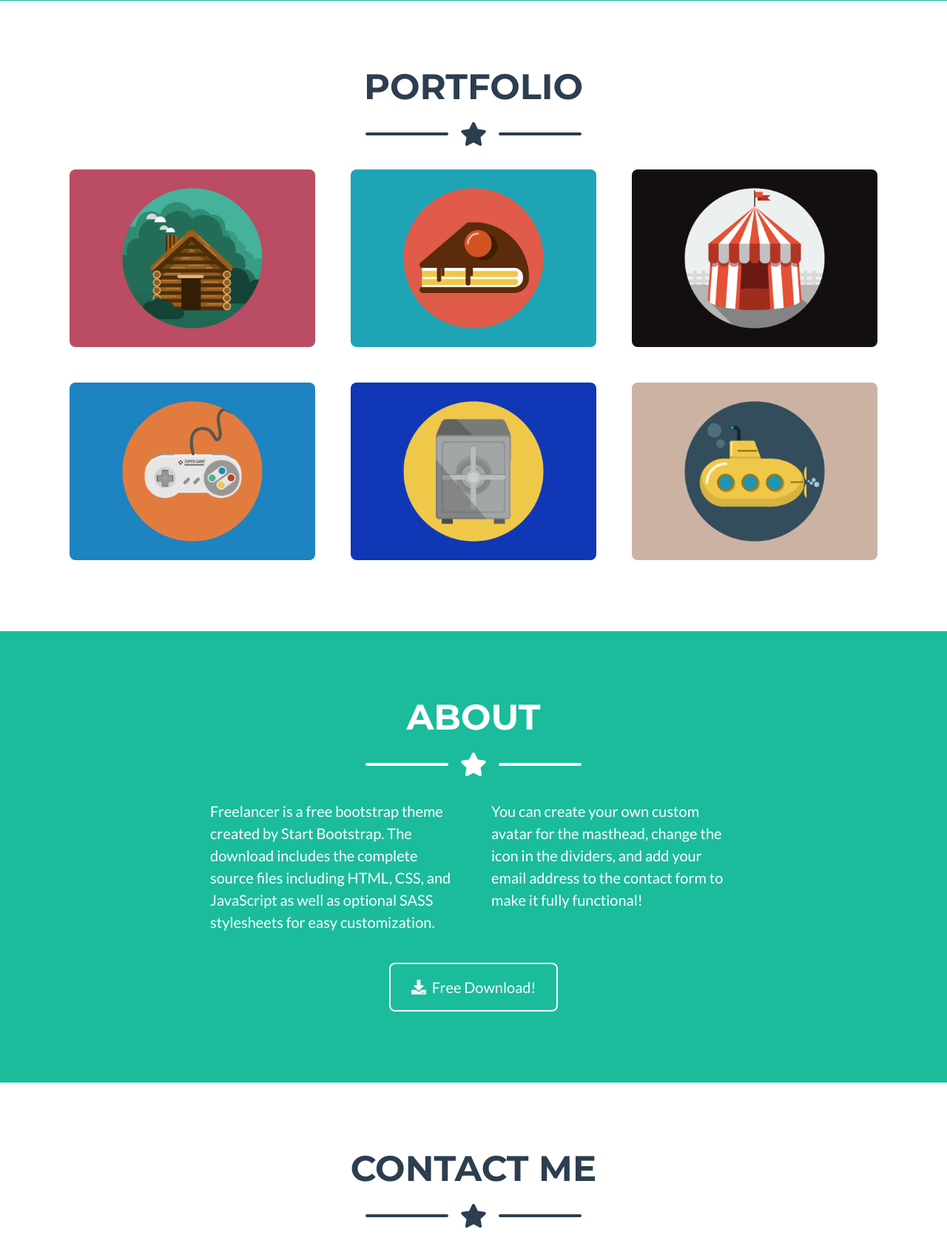
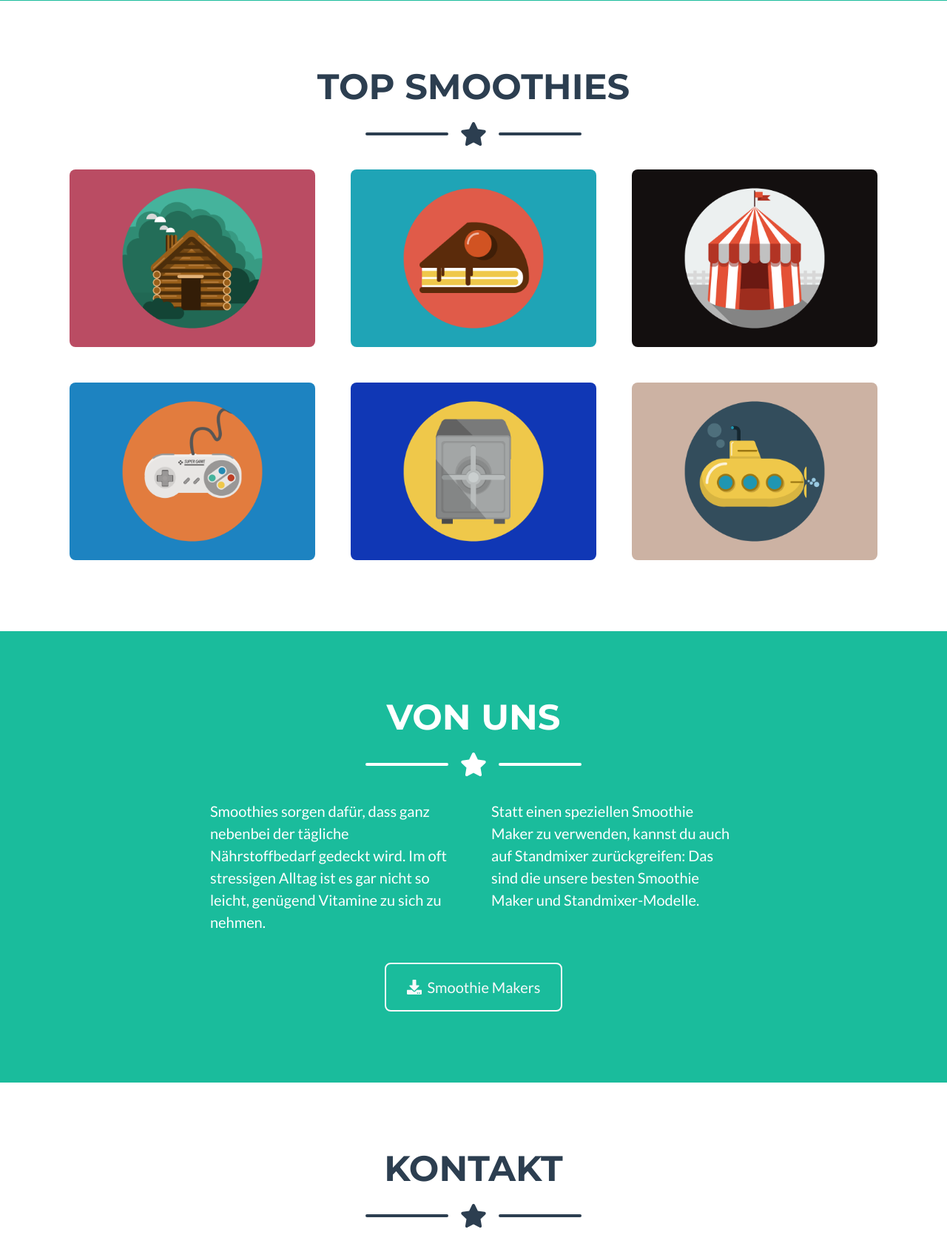
Before and after one commit to zoepeffer/smoothie_makers_recipe_site_part_2_pdo, a PHP site: page / in a window 1280 px wide. Shown: the part 767-2459 px from the top of the page at 74% size. Run offline with PHP 8.4, Linux system fonts and the light colour scheme; some libraries are stand-ins or nearby versions.

```diff
--- a/templates/grundgeruest.html
+++ b/templates/grundgeruest.html
@@ -11,7 +11,7 @@
   <link href="https://fonts.googleapis.com/css?family=Montserrat:400,700" rel="stylesheet" type="text/css" />
   <link href="https://fonts.googleapis.com/css?family=Lato:400,700,400italic,700italic" rel="stylesheet" type="text/css" />
   <!-- Core theme CSS (includes Bootstrap)-->
-  <link type="text/css" rel="stylesheet" href="../css/formatierungen.css" />
+  <link type="text/css" rel="stylesheet" href="css/formatierungen.css" />
 </head>
 
 <body id="page-top">
@@ -26,8 +26,7 @@
                       <li class="nav-item mx-0 mx-lg-1"><a class="nav-link py-3 px-0 px-lg-3 rounded js-scroll-trigger" href="index.php?action=smoothie_suchen">Suchen</a></li>
                       <li class="nav-item mx-0 mx-lg-1"><a class="nav-link py-3 px-0 px-lg-3 rounded js-scroll-trigger" href="index.php?action=smoothie_schreiben">Schreiben</a></li>
                       <li class="nav-item mx-0 mx-lg-1"><a class="nav-link py-3 px-0 px-lg-3 rounded js-scroll-trigger" href="index.php?action=smoothie_bearbeiten">Bearbeiten</a></li>
-                      <li class="nav-item mx-0 mx-lg-1"><a class="nav-link py-3 px-0 px-lg-3 rounded js-scroll-trigger" >__#__LOGIN__#__</a></li>
-                      <li class="nav-item mx-0 mx-lg-1"><a class="nav-link py-3 px-0 px-lg-3 rounded js-scroll-trigger" >__#__LOGOUT__#__</a></li>
+                      <li class="nav-item mx-0 mx-lg-1"><a class="nav-link py-3 px-0 px-lg-3 rounded js-scroll-trigger">__#__LOGOUT__#__</a></li>
                   </ul>
               </div>
           </div>
@@ -35,7 +34,7 @@
   <!-- Masthead-->
   <header class="masthead bg-primary text-white text-center">
     <div class="container d-flex align-items-center flex-column">
-      <!-- Masthead Avatar Image--><img class="masthead-avatar mb-5" src="assets/img/avataaars.svg" alt="" /><!-- Masthead Heading-->
+      <!-- Masthead Avatar Image--><img class="masthead-avatar mb-5" src="templates/assets/img/avataaars.svg" alt="" /><!-- Masthead Heading-->
       <h1 class="masthead-heading text-uppercase mb-0">Smoothie Makers</h1>
       <!-- Icon Divider-->
       <div class="divider-custom divider-light">
@@ -59,8 +58,8 @@
               <div class="row">
                   <!-- Footer Location-->
                   <div class="col-lg-4 mb-5 mb-lg-0">
-                      <h4 class="text-uppercase mb-4">Location</h4>
-                      <p class="lead mb-0">2215 John Daniel Drive<br />Clark, MO 65243</p>
+                      <h4 class="text-uppercase mb-4">Adresse</h4>
+                      <p class="lead mb-0">Musterstadt<br />Musterstrasse 1</p>
                   </div>
                   <!-- Footer Social Icons-->
                   <div class="col-lg-4 mb-5 mb-lg-0">
@@ -92,6 +91,6 @@
       <!-- Third party plugin JS-->
       <script src="https://cdnjs.cloudflare.com/ajax/libs/jquery-easing/1.4.1/jquery.easing.min.js"></script>
       <!-- Core theme JS-->
-      <script src="js/scripts.js"></script>
+      <script src="templates/js/scripts.js"></script>
   </body>
 </html>
--- a/templates/von_uns.html
+++ b/templates/von_uns.html
@@ -1,8 +1,11 @@
-        <!-- Portfolio Section-->
+<!DOCTYPE html>
+<html>
+    <body>
+<!-- Portfolio Section-->
         <section class="page-section portfolio" id="portfolio">
             <div class="container">
                 <!-- Portfolio Section Heading-->
-                <h2 class="page-section-heading text-center text-uppercase text-secondary mb-0">Portfolio</h2>
+                <h2 class="page-section-heading text-center text-uppercase text-secondary mb-0">Top Smoothies</h2>
                 <!-- Icon Divider-->
                 <div class="divider-custom">
                     <div class="divider-custom-line"></div>
@@ -17,7 +20,7 @@
                             <div class="portfolio-item-caption d-flex align-items-center justify-content-center h-100 w-100">
                                 <div class="portfolio-item-caption-content text-center text-white"><i class="fas fa-plus fa-3x"></i></div>
                             </div>
-                            <img class="img-fluid" src="assets/img/portfolio/cabin.png" alt="" />
+                            <img class="img-fluid" src="templates/assets/img/portfolio/cabin.png" alt="" />
                         </div>
                     </div>
                     <!-- Portfolio Item 2-->
@@ -26,7 +29,7 @@
                             <div class="portfolio-item-caption d-flex align-items-center justify-content-center h-100 w-100">
                                 <div class="portfolio-item-caption-content text-center text-white"><i class="fas fa-plus fa-3x"></i></div>
                             </div>
-                            <img class="img-fluid" src="assets/img/portfolio/cake.png" alt="" />
+                            <img class="img-fluid" src="templates/assets/img/portfolio/cake.png" alt="" />
                         </div>
                     </div>
                     <!-- Portfolio Item 3-->
@@ -35,7 +38,7 @@
                             <div class="portfolio-item-caption d-flex align-items-center justify-content-center h-100 w-100">
                                 <div class="portfolio-item-caption-content text-center text-white"><i class="fas fa-plus fa-3x"></i></div>
                             </div>
-                            <img class="img-fluid" src="assets/img/portfolio/circus.png" alt="" />
+                            <img class="img-fluid" src="templates/assets/img/portfolio/circus.png" alt="" />
                         </div>
                     </div>
                     <!-- Portfolio Item 4-->
@@ -44,7 +47,7 @@
                             <div class="portfolio-item-caption d-flex align-items-center justify-content-center h-100 w-100">
                                 <div class="portfolio-item-caption-content text-center text-white"><i class="fas fa-plus fa-3x"></i></div>
                             </div>
-                            <img class="img-fluid" src="assets/img/portfolio/game.png" alt="" />
+                            <img class="img-fluid" src="templates/assets/img/portfolio/game.png" alt="" />
                         </div>
                     </div>
                     <!-- Portfolio Item 5-->
@@ -53,7 +56,7 @@
                             <div class="portfolio-item-caption d-flex align-items-center justify-content-center h-100 w-100">
                                 <div class="portfolio-item-caption-content text-center text-white"><i class="fas fa-plus fa-3x"></i></div>
                             </div>
-                            <img class="img-fluid" src="assets/img/portfolio/safe.png" alt="" />
+                            <img class="img-fluid" src="templates/assets/img/portfolio/safe.png" alt="" />
                         </div>
                     </div>
                     <!-- Portfolio Item 6-->
@@ -62,7 +65,7 @@
                             <div class="portfolio-item-caption d-flex align-items-center justify-content-center h-100 w-100">
                                 <div class="portfolio-item-caption-content text-center text-white"><i class="fas fa-plus fa-3x"></i></div>
                             </div>
-                            <img class="img-fluid" src="assets/img/portfolio/submarine.png" alt="" />
+                            <img class="img-fluid" src="templates/assets/img/portfolio/submarine.png" alt="" />
                         </div>
                     </div>
                 </div>
@@ -72,7 +75,7 @@
         <section class="page-section bg-primary text-white mb-0" id="about">
             <div class="container">
                 <!-- About Section Heading-->
-                <h2 class="page-section-heading text-center text-uppercase text-white">About</h2>
+                <h2 class="page-section-heading text-center text-uppercase text-white">Von Uns</h2>
                 <!-- Icon Divider-->
                 <div class="divider-custom divider-light">
                     <div class="divider-custom-line"></div>
@@ -81,12 +84,12 @@
                 </div>
                 <!-- About Section Content-->
                 <div class="row">
-                    <div class="col-lg-4 ml-auto"><p class="lead">Freelancer is a free bootstrap theme created by Start Bootstrap. The download includes the complete source files including HTML, CSS, and JavaScript as well as optional SASS stylesheets for easy customization.</p></div>
-                    <div class="col-lg-4 mr-auto"><p class="lead">You can create your own custom avatar for the masthead, change the icon in the dividers, and add your email address to the contact form to make it fully functional!</p></div>
+                    <div class="col-lg-4 ml-auto"><p class="lead">Smoothies sorgen dafür, dass ganz nebenbei der tägliche Nährstoffbedarf gedeckt wird. Im oft stressigen Alltag ist es gar nicht so leicht, genügend Vitamine zu sich zu nehmen.</p></div>
+                    <div class="col-lg-4 mr-auto"><p class="lead">Statt einen speziellen Smoothie Maker zu verwenden, kannst du auch auf Standmixer zurückgreifen: Das sind die unsere besten Smoothie Maker und Standmixer-Modelle.</p></div>
                 </div>
                 <!-- About Section Button-->
                 <div class="text-center mt-4">
-                    <a class="btn btn-xl btn-outline-light" href="https://startbootstrap.com/themes/freelancer/"><i class="fas fa-download mr-2"></i>Free Download!</a>
+                    <a class="btn btn-xl btn-outline-light" href="https://startbootstrap.com/themes/freelancer/"><i class="fas fa-download mr-2"></i>Smoothie Makers</a>
                 </div>
             </div>
         </section>
@@ -94,7 +97,7 @@
         <section class="page-section" id="contact">
             <div class="container">
                 <!-- Contact Section Heading-->
-                <h2 class="page-section-heading text-center text-uppercase text-secondary mb-0">Contact Me</h2>
+                <h2 class="page-section-heading text-center text-uppercase text-secondary mb-0">Kontakt</h2>
                 <!-- Icon Divider-->
                 <div class="divider-custom">
                     <div class="divider-custom-line"></div>
@@ -157,7 +160,7 @@
                                         <div class="divider-custom-icon"><i class="fas fa-star"></i></div>
                                         <div class="divider-custom-line"></div>
                                     </div>
-                                    <!-- Portfolio Modal - Image--><img class="img-fluid rounded mb-5" src="assets/img/portfolio/cake.png" alt="" /><!-- Portfolio Modal - Text-->
+                                    <!-- Portfolio Modal - Image--><img class="img-fluid rounded mb-5" src="templates/assets/img/portfolio/cake.png" alt="" /><!-- Portfolio Modal - Text-->
                                     <p class="mb-5">Lorem ipsum dolor sit amet, consectetur adipisicing elit. Mollitia neque assumenda ipsam nihil, molestias magnam, recusandae quos quis inventore quisquam velit asperiores, vitae? Reprehenderit soluta, eos quod consequuntur itaque. Nam.</p>
                                     <button class="btn btn-primary" href="#" data-dismiss="modal"><i class="fas fa-times fa-fw"></i>Close Window</button>
                                 </div>
@@ -186,7 +189,7 @@
                                         <div class="divider-custom-icon"><i class="fas fa-star"></i></div>
                                         <div class="divider-custom-line"></div>
                                     </div>
-                                    <!-- Portfolio Modal - Image--><img class="img-fluid rounded mb-5" src="assets/img/portfolio/circus.png" alt="" /><!-- Portfolio Modal - Text-->
+                                    <!-- Portfolio Modal - Image--><img class="img-fluid rounded mb-5" src="templates/assets/img/portfolio/circus.png" alt="" /><!-- Portfolio Modal - Text-->
                                     <p class="mb-5">Lorem ipsum dolor sit amet, consectetur adipisicing elit. Mollitia neque assumenda ipsam nihil, molestias magnam, recusandae quos quis inventore quisquam velit asperiores, vitae? Reprehenderit soluta, eos quod consequuntur itaque. Nam.</p>
                                     <button class="btn btn-primary" href="#" data-dismiss="modal"><i class="fas fa-times fa-fw"></i>Close Window</button>
                                 </div>
@@ -215,7 +218,7 @@
                                         <div class="divider-custom-icon"><i class="fas fa-star"></i></div>
                                         <div class="divider-custom-line"></div>
                                     </div>
-                                    <!-- Portfolio Modal - Image--><img class="img-fluid rounded mb-5" src="assets/img/portfolio/game.png" alt="" /><!-- Portfolio Modal - Text-->
+                                    <!-- Portfolio Modal - Image--><img class="img-fluid rounded mb-5" src="templates/assets/img/portfolio/game.png" alt="" /><!-- Portfolio Modal - Text-->
                                     <p class="mb-5">Lorem ipsum dolor sit amet, consectetur adipisicing elit. Mollitia neque assumenda ipsam nihil, molestias magnam, recusandae quos quis inventore quisquam velit asperiores, vitae? Reprehenderit soluta, eos quod consequuntur itaque. Nam.</p>
                                     <button class="btn btn-primary" href="#" data-dismiss="modal"><i class="fas fa-times fa-fw"></i>Close Window</button>
                                 </div>
@@ -244,7 +247,7 @@
                                         <div class="divider-custom-icon"><i class="fas fa-star"></i></div>
                                         <div class="divider-custom-line"></div>
                                     </div>
-                                    <!-- Portfolio Modal - Image--><img class="img-fluid rounded mb-5" src="assets/img/portfolio/safe.png" alt="" /><!-- Portfolio Modal - Text-->
+                                    <!-- Portfolio Modal - Image--><img class="img-fluid rounded mb-5" src="templates/assets/img/portfolio/safe.png" alt="" /><!-- Portfolio Modal - Text-->
                                     <p class="mb-5">Lorem ipsum dolor sit amet, consectetur adipisicing elit. Mollitia neque assumenda ipsam nihil, molestias magnam, recusandae quos quis inventore quisquam velit asperiores, vitae? Reprehenderit soluta, eos quod consequuntur itaque. Nam.</p>
                                     <button class="btn btn-primary" href="#" data-dismiss="modal"><i class="fas fa-times fa-fw"></i>Close Window</button>
                                 </div>
@@ -273,7 +276,7 @@
                                         <div class="divider-custom-icon"><i class="fas fa-star"></i></div>
                                         <div class="divider-custom-line"></div>
                                     </div>
-                                    <!-- Portfolio Modal - Image--><img class="img-fluid rounded mb-5" src="assets/img/portfolio/submarine.png" alt="" /><!-- Portfolio Modal - Text-->
+                                    <!-- Portfolio Modal - Image--><img class="img-fluid rounded mb-5" src="templates/assets/img/portfolio/submarine.png" alt="" /><!-- Portfolio Modal - Text-->
                                     <p class="mb-5">Lorem ipsum dolor sit amet, consectetur adipisicing elit. Mollitia neque assumenda ipsam nihil, molestias magnam, recusandae quos quis inventore quisquam velit asperiores, vitae? Reprehenderit soluta, eos quod consequuntur itaque. Nam.</p>
                                     <button class="btn btn-primary" href="#" data-dismiss="modal"><i class="fas fa-times fa-fw"></i>Close Window</button>
                                 </div>
@@ -283,13 +286,5 @@
                 </div>
             </div>
         </div>
-        <!-- Bootstrap core JS-->
-        <script src="https://cdnjs.cloudflare.com/ajax/libs/jquery/3.4.1/jquery.min.js"></script>
-        <script src="https://stackpath.bootstrapcdn.com/bootstrap/4.4.1/js/bootstrap.bundle.min.js"></script>
-        <!-- Third party plugin JS-->
-        <script src="https://cdnjs.cloudflare.com/ajax/libs/jquery-easing/1.4.1/jquery.easing.min.js"></script>
-        <!-- Contact form JS-->
-        <script src="assets/mail/jqBootstrapValidation.js"></script>
-        <script src="assets/mail/contact_me.js"></script>
-        <!-- Core theme JS-->
-        <script src="js/scripts.js"></script>
+</body>
+</html>
```
Also changed, not shown: inc/seitensteuerung/smoothie_bearbeiten.php (+18 -3 lines), templates/smoothie_bearbeiten_tabelle_oben.html (+12 -0 lines).
